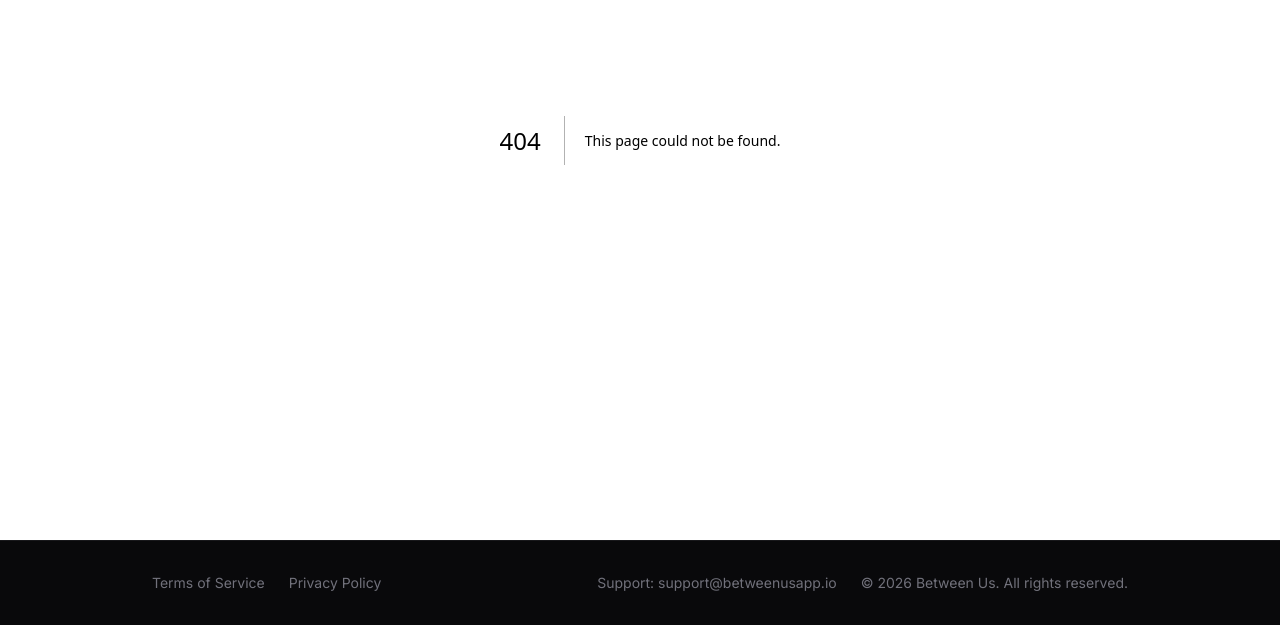
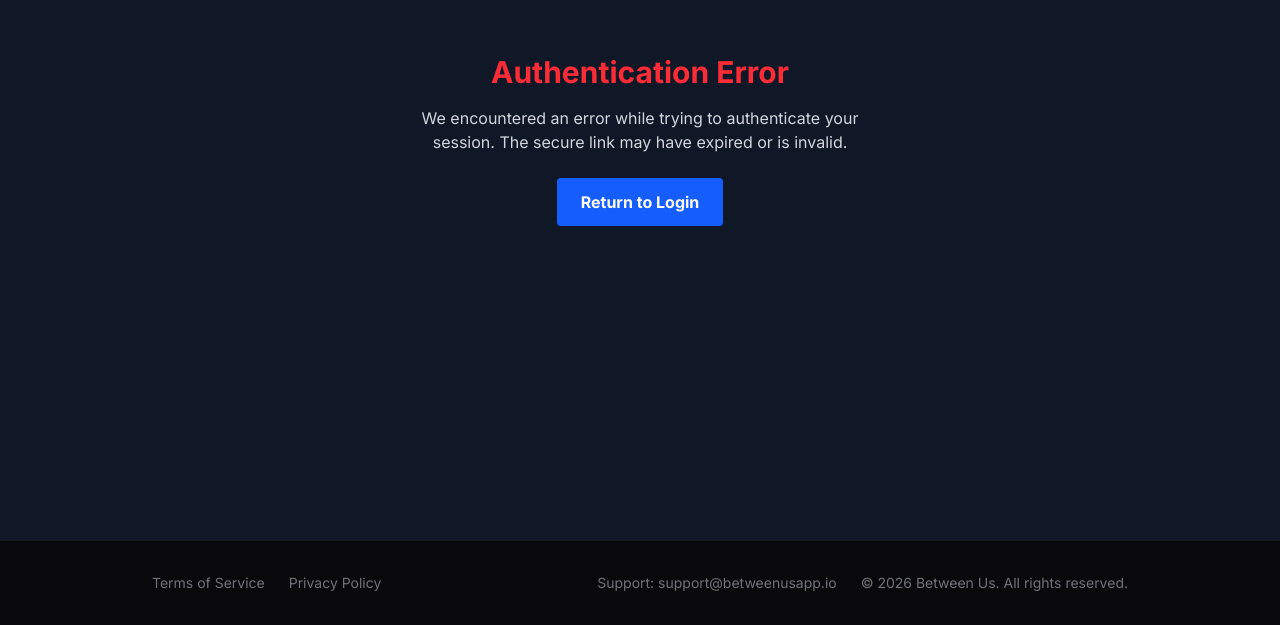
Before and after one commit to jdavis641/between-us, a Next.js app: page /error in a window 1280 px wide. Before the commit this address had no page. Shown: the part 260-885 px from the top of the page. Built offline with nearby package versions, Linux system fonts and the light colour scheme.

Commit message:
Added error handler route

```diff
--- /dev/null
+++ b/app/error/page.tsx
@@ -0,0 +1,20 @@
+import Link from 'next/link'
+
+export default function ErrorPage() {
+  return (
+    <div className="flex flex-col items-center justify-center min-h-screen bg-gray-900 text-white p-8 space-y-6">
+      <div className="text-center">
+        <h1 className="text-3xl font-bold mb-4 text-red-500">Authentication Error</h1>
+        <p className="text-gray-300 max-w-md mx-auto">
+          We encountered an error while trying to authenticate your session. The secure link may have expired or is invalid.
+        </p>
+      </div>
+      <Link
+        href="/onboarding"
+        className="bg-blue-600 px-6 py-3 rounded font-bold hover:bg-blue-500 transition-colors inline-block"
+      >
+        Return to Login
+      </Link>
+    </div>
+  )
+}
```
